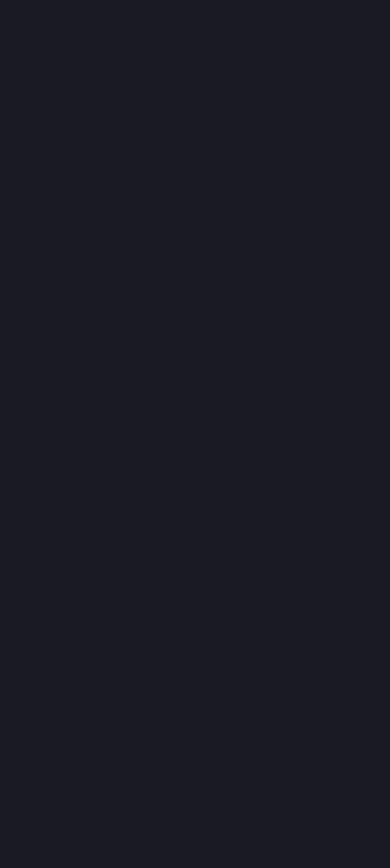
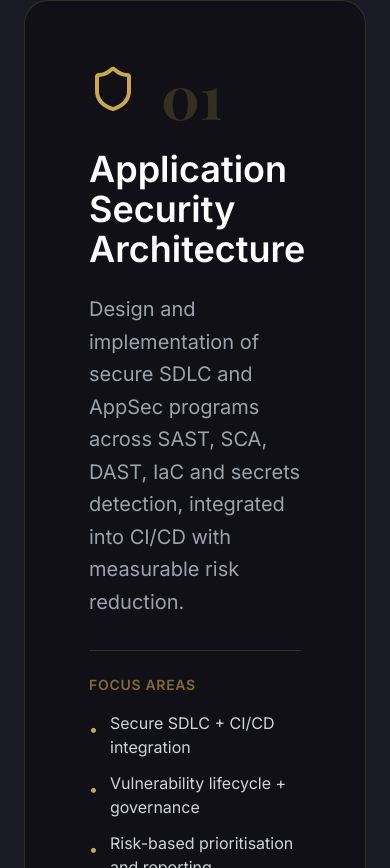
Before and after one commit to quadriconsulting/jq, a React (Vite) app: page / in a window 390 px wide. Shown: the part 1196-2064 px from the top of the page. Built offline with nearby package versions, Linux system fonts and the light colour scheme.

Commit message:
Implement detailed Core Capabilities section with scroll-pinned cards and focus areas

```diff
--- a/src/App.tsx
+++ b/src/App.tsx
@@ -107,40 +107,67 @@ const Hero = () => {
   )
 }
 
-// Features Component
+// Features Component (Stacking Cards)
 const Features = () => {
   const featuresRef = useRef<HTMLDivElement>(null)
 
-  const features = [
+  const capabilities = [
     {
+      number: "01",
       icon: <Shield className="w-12 h-12" />,
-      title: "Vulnerability Intelligence Architecture",
-      description: "End-to-end systems integrating NVD, EPSS, KEV data streams into actionable risk scoring frameworks that prioritize what matters."
+      title: "Application Security Architecture",
+      description: "Design and implementation of secure SDLC and AppSec programs across SAST, SCA, DAST, IaC and secrets detection, integrated into CI/CD with measurable risk reduction.",
+      focuses: [
+        "Secure SDLC + CI/CD integration",
+        "Vulnerability lifecycle + governance",
+        "Risk-based prioritisation and reporting"
+      ]
     },
     {
+      number: "02",
       icon: <Brain className="w-12 h-12" />,
-      title: "AI-Augmented Security Workflows",
-      description: "Intelligent automation that accelerates threat detection, incident response, and compliance validation without sacrificing precision."
+      title: "Vulnerability Intelligence & Risk Scoring",
+      description: "Architect multi-source vulnerability intelligence pipelines (NVD, GHSA, OSV, MITRE, CISA KEV, EPSS, ExploitDB) with deduplication, enrichment, and prioritisation using an RPS-style composite risk model.",
+      focuses: [
+        "Data ingestion + deduplication",
+        "Enrichment (EPSS/CVSS/KEV presence)",
+        "Actionable scoring and prioritisation"
+      ]
     },
     {
+      number: "03",
+      icon: <Brain className="w-12 h-12" />,
+      title: "AI-Augmented Security Automation",
+      description: "Build LLM-assisted remediation workflows that generate changes, review them, and enforce quality gates via GitHub before deployment—reducing toil while improving correctness.",
+      focuses: [
+        "LLM code generation + review loops",
+        "Automated validation + guardrails",
+        "GitHub workflow and gating"
+      ]
+    },
+    {
+      number: "04",
       icon: <Lock className="w-12 h-12" />,
-      title: "Enterprise-Scale Secure Systems",
-      description: "Comprehensive security architecture across Cloudflare, k3s, PKI, HSM, Zero Trust, and complete SDLC integration with SAST/DAST tooling."
+      title: "Cloud & Infrastructure Security Engineering",
+      description: "Secure cloud architecture using Zero Trust patterns, least-privilege access, and robust telemetry across cloud and container environments.",
+      focuses: [
+        "Zero Trust access controls",
+        "RBAC + tenant isolation",
+        "Observability and incident readiness"
+      ]
     }
   ]
 
   useGSAP(() => {
     const ctx = gsap.context(() => {
-      gsap.from('.feature-card', {
-        scrollTrigger: {
-          trigger: featuresRef.current,
-          start: 'top 70%'
-        },
-        y: 80,
-        opacity: 0,
-        duration: 1,
-        stagger: 0.2,
-        ease: 'power3.out'
+      capabilities.forEach((_, idx) => {
+        ScrollTrigger.create({
+          trigger: `.capability-card-${idx}`,
+          start: 'top 20%',
+          end: 'bottom 20%',
+          pin: true,
+          pinSpacing: false
+        })
       })
     }, featuresRef)
 
@@ -148,23 +175,42 @@ const Features = () => {
   }, [])
 
   return (
-    <section id="services" ref={featuresRef} className="py-32 px-6 bg-obsidianLight">
-      <div className="max-w-7xl mx-auto">
-        <h2 className="text-5xl md:text-6xl font-serif font-bold text-center mb-20">
+    <section id="services" ref={featuresRef} className="relative py-32 px-6 bg-obsidianLight">
+      <div className="max-w-4xl mx-auto">
+        <h2 className="text-5xl md:text-6xl font-serif font-bold text-center mb-32">
           <span className="text-gradient">Core Capabilities</span>
         </h2>
 
-        <div className="grid md:grid-cols-3 gap-8">
-          {features.map((feature, idx) => (
+        <div className="space-y-32">
+          {capabilities.map((capability, idx) => (
             <div
               key={idx}
-              className="feature-card glass p-10 rounded-2xl border border-champagne/20 hover:border-champagne/50 transition-all group"
+              className={`capability-card-${idx} glass p-16 rounded-3xl border border-champagne/20 relative`}
+              style={{ zIndex: 10 + idx }}
             >
-              <div className="text-champagne mb-6 group-hover:scale-110 transition-transform">
-                {feature.icon}
+              <div className="flex items-start gap-6 mb-6">
+                <div className="text-champagne flex-shrink-0">
+                  {capability.icon}
+                </div>
+                <div className="text-6xl font-serif font-bold text-champagne/20">
+                  {capability.number}
+                </div>
               </div>
-              <h3 className="text-2xl font-semibold mb-4">{feature.title}</h3>
-              <p className="text-gray-400 leading-relaxed">{feature.description}</p>
+
+              <h3 className="text-4xl font-semibold mb-6">{capability.title}</h3>
+              <p className="text-xl text-gray-400 leading-relaxed mb-8">{capability.description}</p>
+
+              <div className="border-t border-champagne/20 pt-6">
+                <h4 className="text-sm uppercase tracking-wider text-champagne/60 mb-4 font-semibold">Focus Areas</h4>
+                <ul className="space-y-3">
+                  {capability.focuses.map((focus, focusIdx) => (
+                    <li key={focusIdx} className="flex items-start gap-3">
+                      <span className="text-champagne mt-1.5">•</span>
+                      <span className="text-gray-300">{focus}</span>
+                    </li>
+                  ))}
+                </ul>
+              </div>
             </div>
           ))}
         </div>
```
